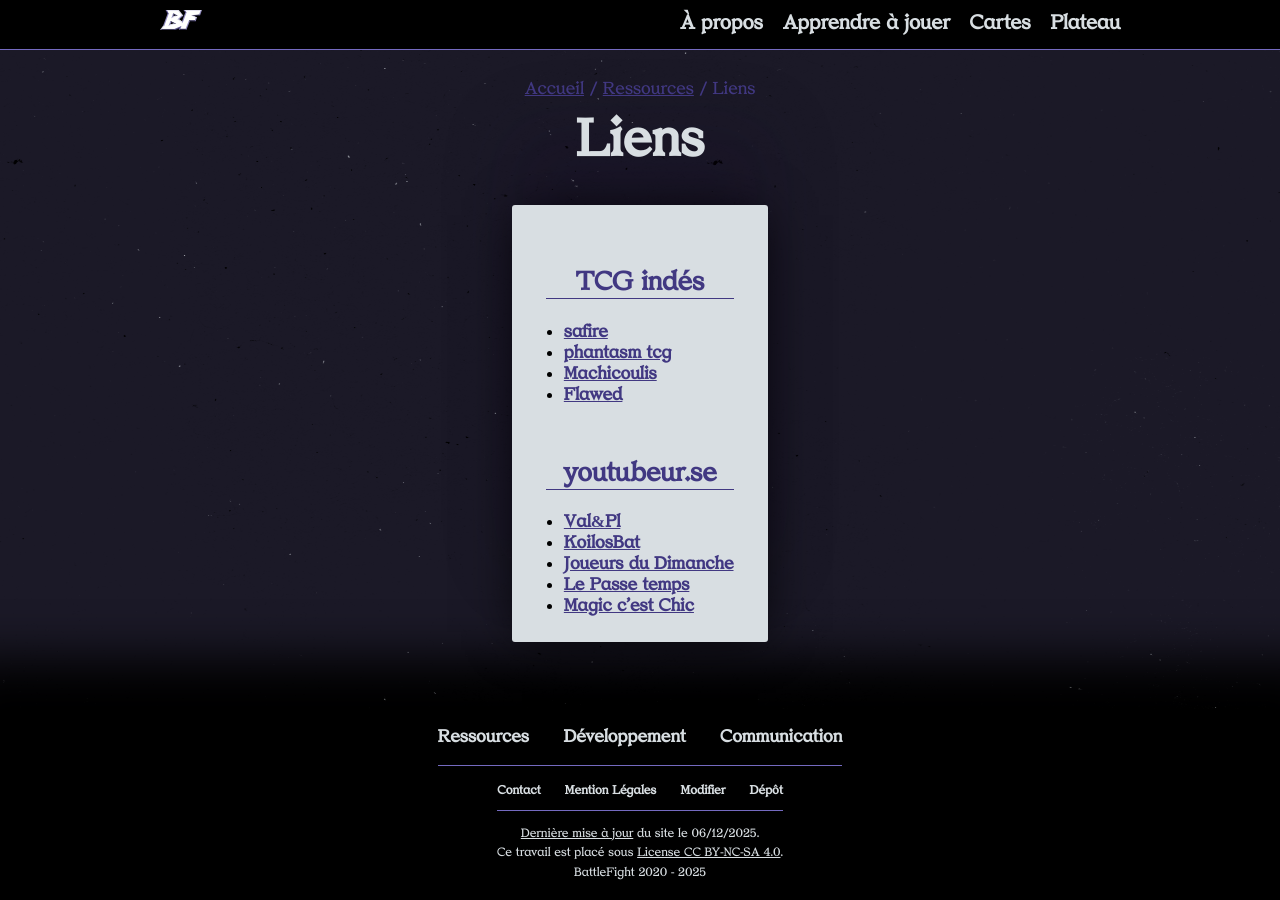
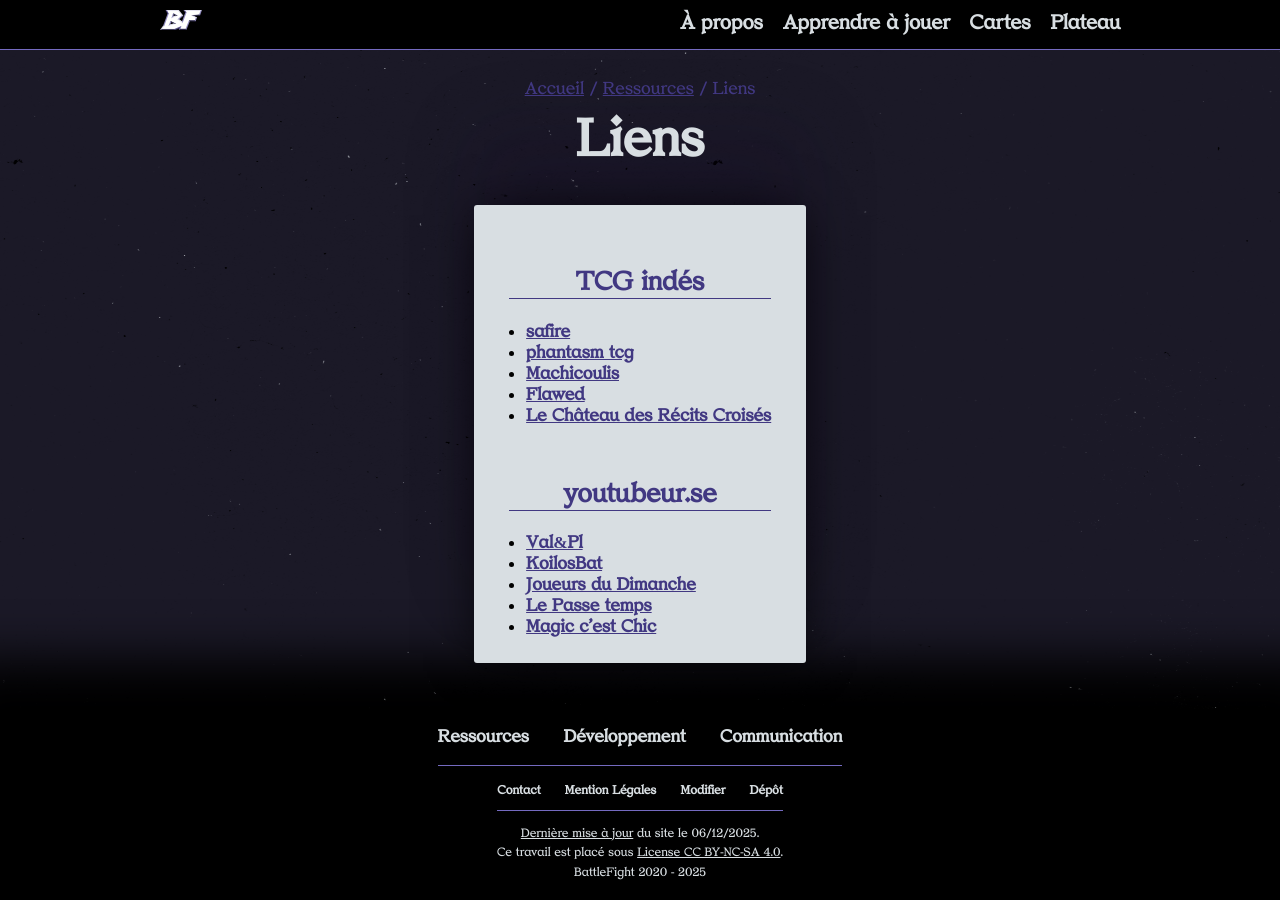
Before and after one commit to dracdrac/BATTLEFIGHT, a Jekyll site: the page built from ressources/liens.md, in a window 1280 px wide. Built offline with Jekyll 4.4.1, drawn with Linux system fonts in a browser that asks for light colours; our own code applies the rules of GitHub Pages for plain Markdown files; the repository's description, which GitHub fills in, is left out.

Commit message:
Update links for TCG resources

```diff
--- a/ressources/liens.md
+++ b/ressources/liens.md
@@ -6,9 +6,10 @@
 ## TCG indés
 
 - [safire](https://safircards.com)
-- [phantasm tcg]()
-- [Machicoulis]()
-- [Flawed]()
+- [phantasm tcg](https://phantasm.world)
+- [Machicoulis](https://machicoulis-jcc.fr/)
+- [Flawed](https://flawed.play.carde.io/cards)
+- [Le Château des Récits Croisés](https://matieregrasse.fr/shop/mg7)
 
 ## youtubeur.se
 - [Val&Pl](https://www.youtube.com/@valplreplay840)
```
